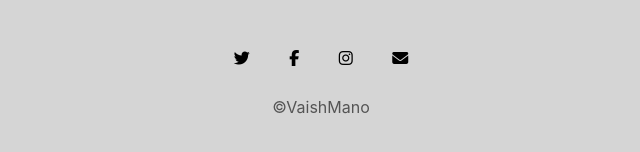
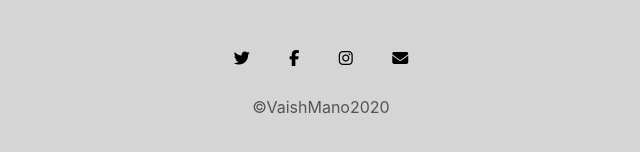
Before and after one commit to vaishmano/portfolio, a plain HTML site: page index.html in a window 1280 px wide. Shown: the part 998-1150 px from the top of the page, 319-959 px from the left. Drawn offline with nearby package versions, Linux system fonts and the light colour scheme.

Commit message:
Update index.html
edit copy right

```diff
--- a/index.html
+++ b/index.html
@@ -141,7 +141,7 @@
 
 
 
-    <p class="copy-right">©VaishMano</p>
+    <p class="copy-right">©VaishMano2020</p>
 
   </footer>
 <script src="https://code.jquery.com/jquery-3.5.1.slim.min.js" integrity="sha384-DfXdz2htPH0lsSSs5nCTpuj/zy4C+OGpamoFVy38MVBnE+IbbVYUew+OrCXaRkfj" crossorigin="anonymous"></script>
```
